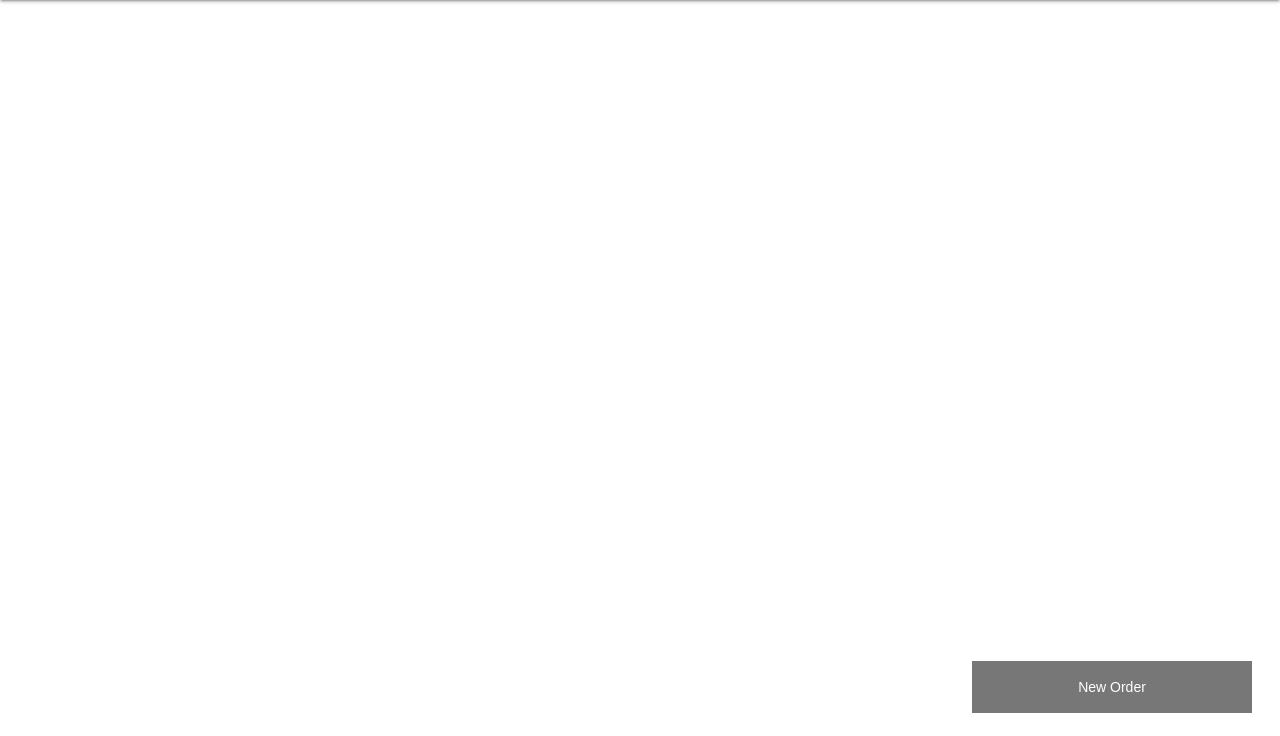
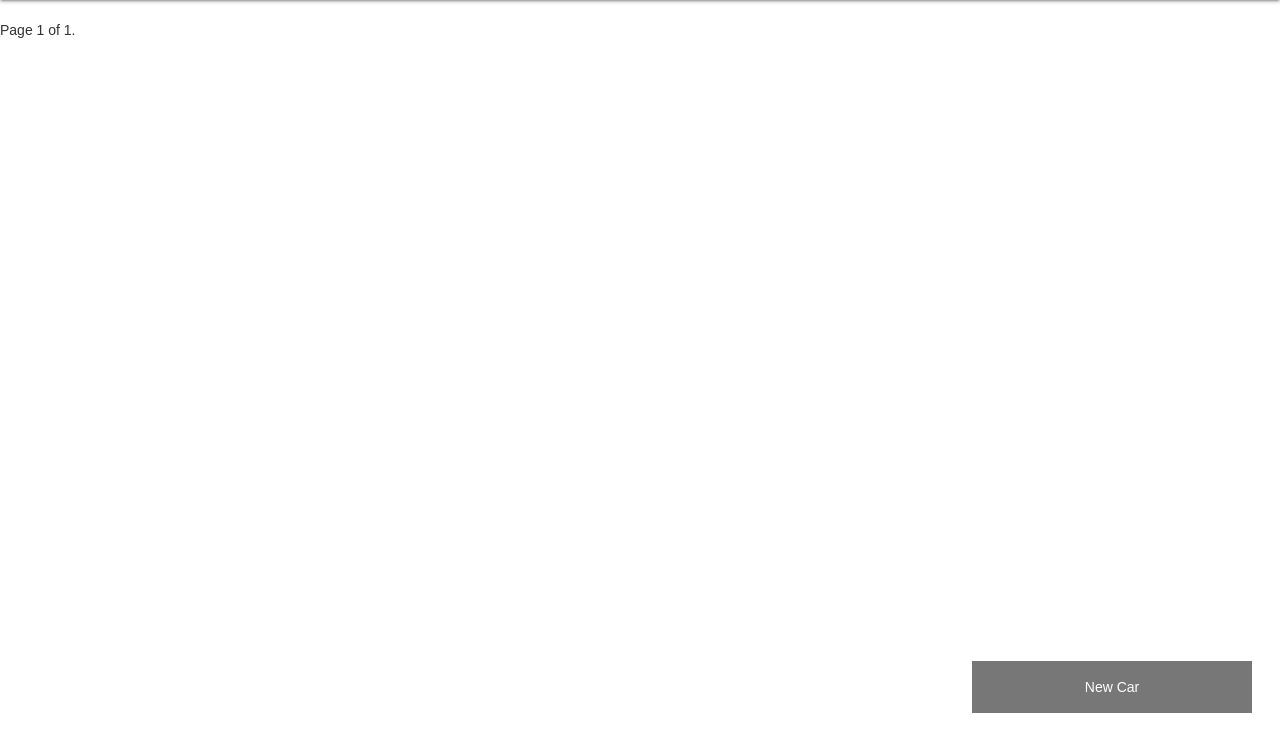
Before and after one commit to meliaana/Car_Wash, a Django app: page /cars/ in a window 1280 px wide. Shown: the part 64-800 px from the top of the page. Run offline with Django 3.2, Linux system fonts and the light colour scheme; data that the repository does not hold is empty; parts of the project's set-up code (start-up, migrations or seed data) failed here and were passed over; some libraries are stand-ins or nearby versions.

Commit message:
Added carwash form view

```diff
--- a/templates/Cars/cars_listing.html
+++ b/templates/Cars/cars_listing.html
@@ -119,19 +119,41 @@ body {font-family: Arial, Helvetica, sans-serif;}
     {% endfor %}
 </div>
 
-<button class="open-button" onclick="openForm()">New Order</button>
+<div class="pagination">
+    <span class="step-links">
+        {% if page_obj.has_previous %}
+            <a href="?page=1">&laquo; first</a>
+            <a href="?page={{ page_obj.previous_page_number }}">previous</a>
+        {% endif %}
+
+        <span class="current">
+            Page {{ page_obj.number }} of {{ page_obj.paginator.num_pages }}.
+        </span>
+
+        {% if page_obj.has_next %}
+            <a href="?page={{ page_obj.next_page_number }}">next</a>
+            <a href="?page={{ page_obj.paginator.num_pages }}">last &raquo;</a>
+        {% endif %}
+    </span>
+</div>
+
+
+
+<button class="open-button" onclick="openForm()">New Car</button>
 
 <div class="form-popup" id="myForm">
     <form action="" method="post" class="form-container">
     {% csrf_token %}
-    <h1>Create Order:</h1>
-
+    <h1>Create a car:</h1>
         {{ form }}
 
-    <input type="submit" value="Submit">
+        <button type="submit" value="Submit" class="btn cancel">Submit</button>
     <button type="button" class="btn cancel" onclick="closeForm()">Close</button>
   </form>
 </div>
+
+
+
 
 
 <script>
--- a/washer/views.py
+++ b/washer/views.py
@@ -1,4 +1,7 @@
 from decimal import Decimal
+
+from django.core.paginator import Paginator
+
 from .forms import CarWashForm, CarWashToTypeForm, OrderForm, CarForm
 from .choices import CarTypeChoices
 
@@ -101,6 +104,10 @@ def car_list_view(request):
     form = CarForm()
     cars = Car.objects.all()
 
+    paginator = Paginator(cars, 16)
+    page_number = request.GET.get('page')
+    page_obj = paginator.get_page(page_number)
+
     if request.method == 'POST':
         form = CarForm(request.POST)
         if form.is_valid():
@@ -112,5 +119,7 @@ def car_list_view(request):
         context={
             "form": form,
             "cars": cars,
-        }
+            'page_obj': page_obj
+        },
+
     )
```
Also changed, not shown: templates/test.html (added, +28 -0 lines).
